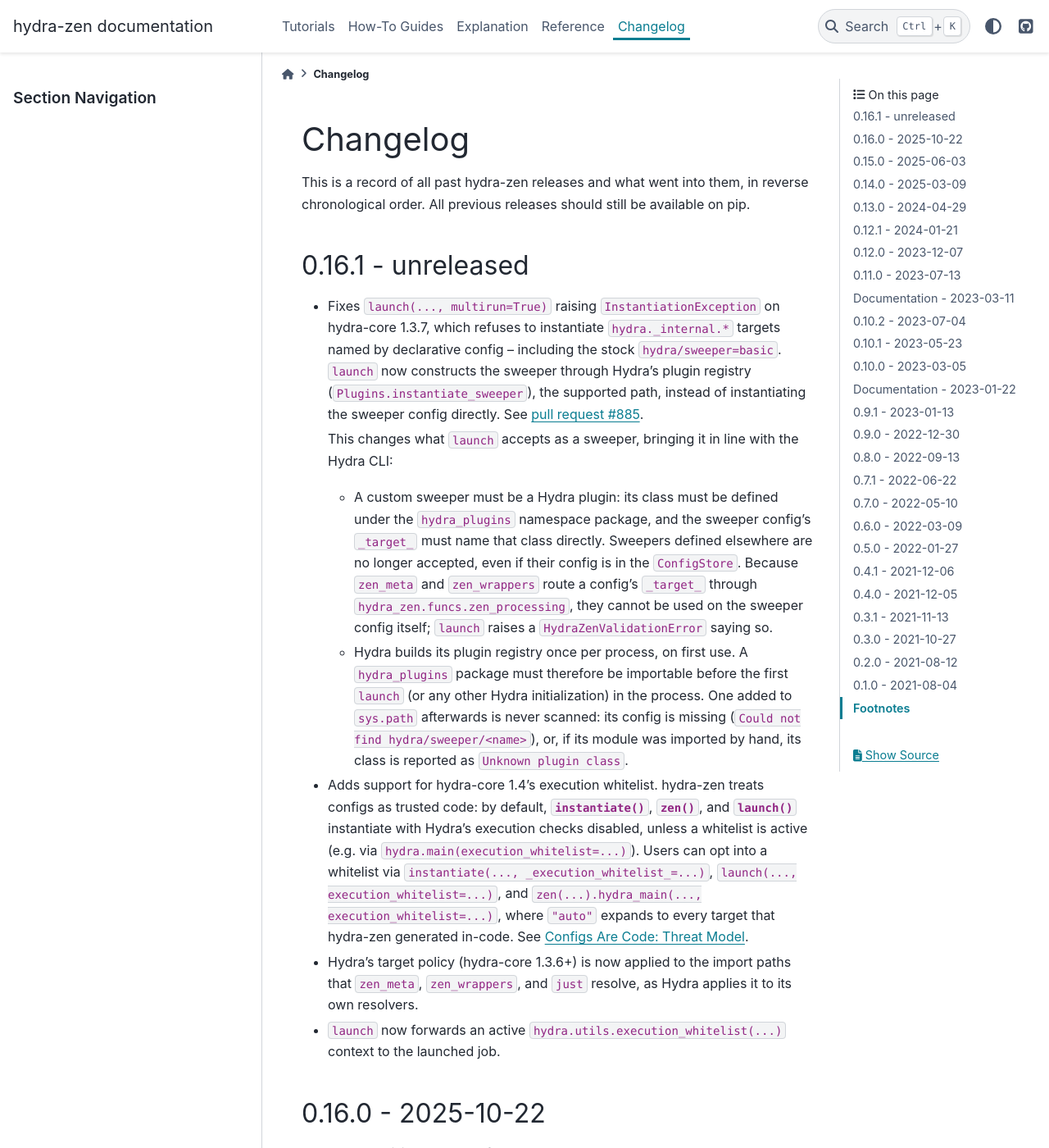
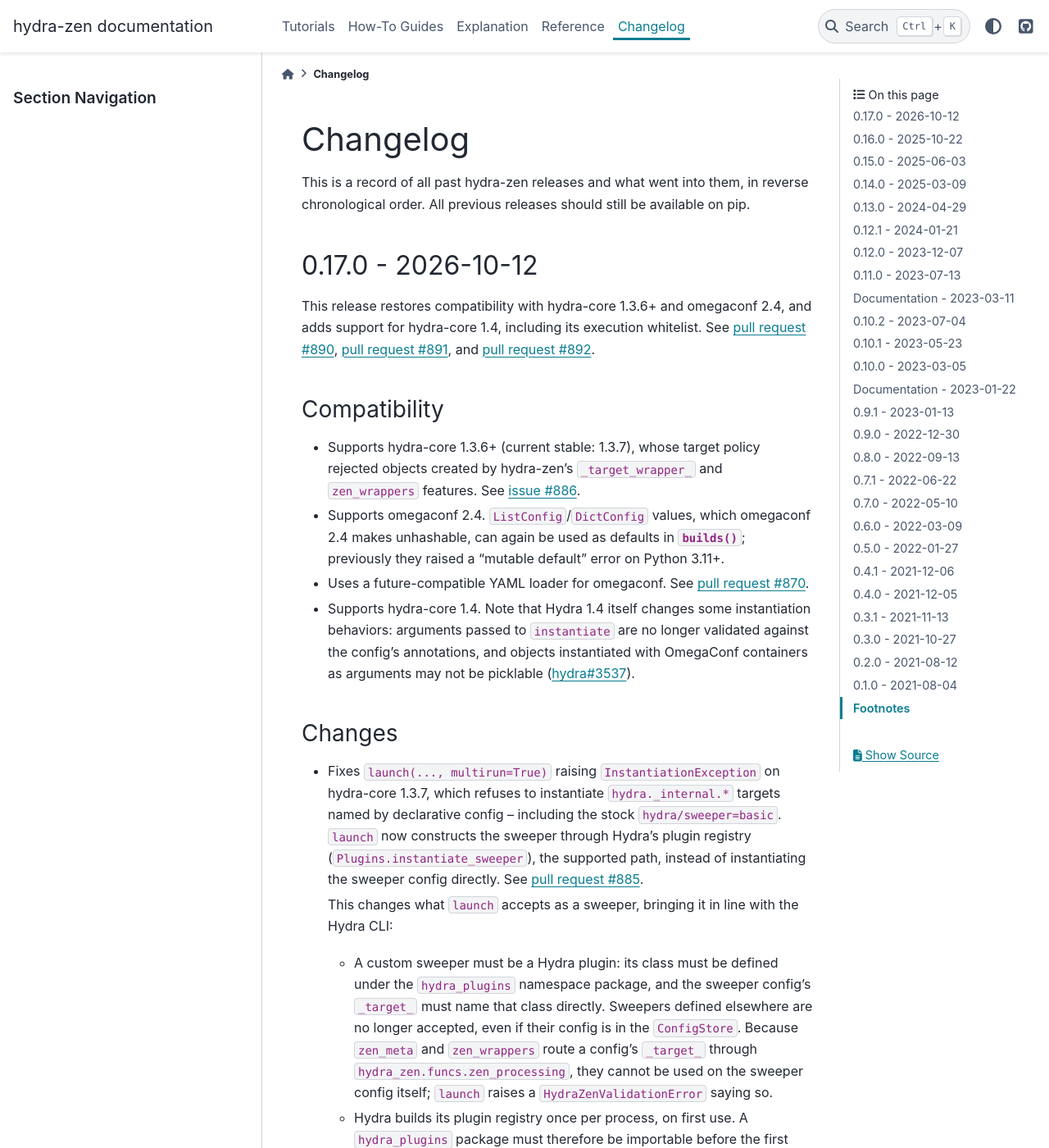
Before and after one commit to mit-ll-responsible-ai/hydra-zen, a Sphinx documentation site: the page built from docs/source/changes.rst, in a window 1280 px wide and 1400 px high. Shown: the whole window at 82% size. Built offline with Sphinx 7.4.7 and the PyData theme 0.15.4, drawn with Linux system fonts in a browser that asks for light colours; the version number could not be read and is left out.

Commit message:
Prepare 0.17.0 changelog
Co-Authored-By: Claude Opus 5.5 <noreply@anthropic.com>

```diff
--- a/docs/source/changes.rst
+++ b/docs/source/changes.rst
@@ -8,11 +8,25 @@ Changelog
 This is a record of all past hydra-zen releases and what went into them, in reverse
 chronological order. All previous releases should still be available on pip.
 
-.. _v0.16.1:
+.. _v0.17.0:
 
 -------------------
-0.16.1 - unreleased
+0.17.0 - 2026-10-12
 -------------------
+
+This release restores compatibility with hydra-core 1.3.6+ and omegaconf 2.4, and adds
+support for hydra-core 1.4, including its execution whitelist. See :pull:`890`, :pull:`891`, and :pull:`892`.
+
+Compatibility
+-------------
+
+- Supports hydra-core 1.3.6+ (current stable: 1.3.7), whose target policy rejected objects created by hydra-zen's ``_target_wrapper_`` and ``zen_wrappers`` features. See :issue:`886`.
+- Supports omegaconf 2.4. ``ListConfig``/``DictConfig`` values, which omegaconf 2.4 makes unhashable, can again be used as defaults in :func:`~hydra_zen.builds`; previously they raised a "mutable default" error on Python 3.11+.
+- Uses a future-compatible YAML loader for omegaconf. See :pull:`870`.
+- Supports hydra-core 1.4. Note that Hydra 1.4 itself changes some instantiation behaviors: arguments passed to ``instantiate`` are no longer validated against the config's annotations, and objects instantiated with OmegaConf containers as arguments may not be picklable (`hydra#3537 <https://github.com/facebookresearch/hydra/issues/3537>`_).
+
+Changes
+-------
 
 - Fixes ``launch(..., multirun=True)`` raising ``InstantiationException`` on hydra-core 1.3.7, which refuses to instantiate ``hydra._internal.*`` targets named by declarative config -- including the stock ``hydra/sweeper=basic``. ``launch`` now constructs the sweeper through Hydra's plugin registry (``Plugins.instantiate_sweeper``), the supported path, instead of instantiating the sweeper config directly. See :pull:`885`.
 
```
